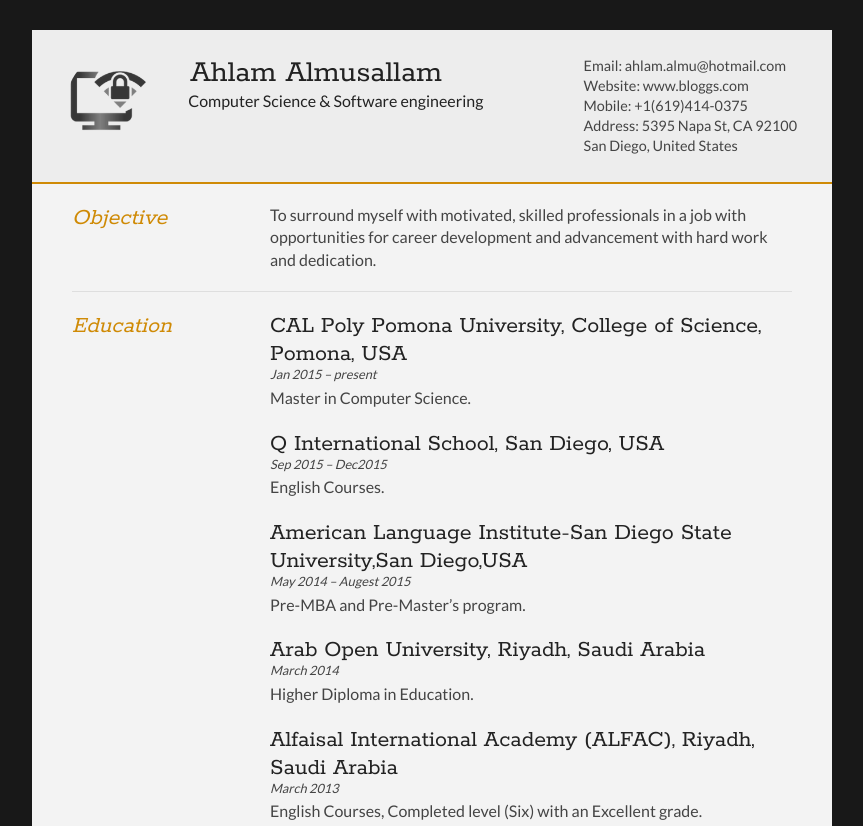
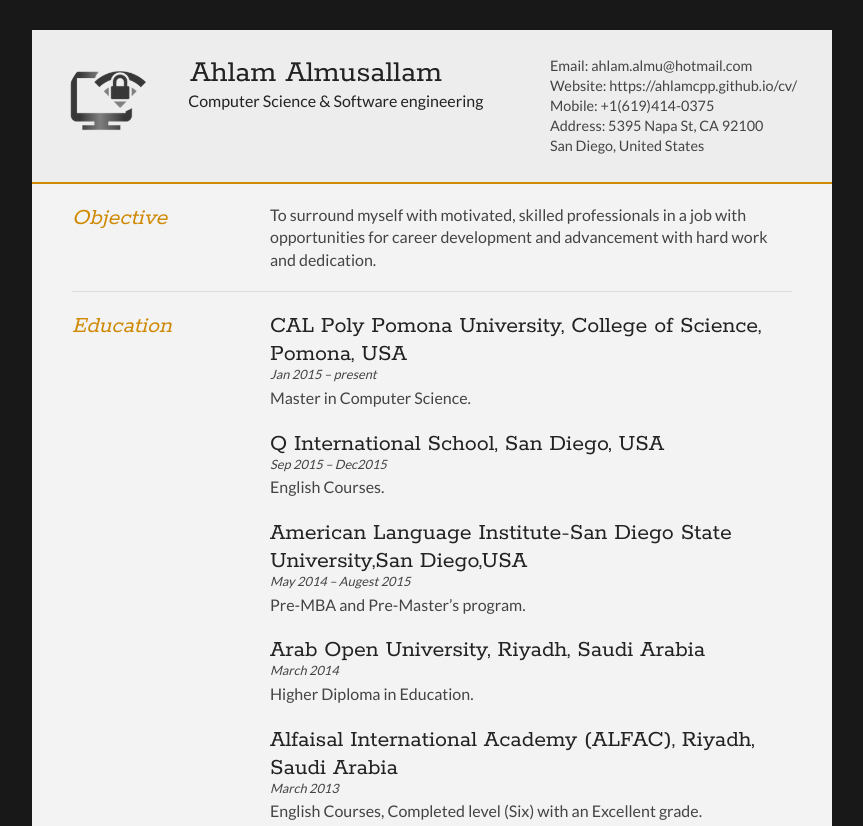
Before and after one commit to ahlamcpp/cv, a plain HTML site: page index.html in a window 1280 px wide. Shown: the top 826 px of the page, without its empty margins (208-1071 px from the left). Drawn offline with Linux system fonts and the light colour scheme.

Commit message:
info added

```diff
--- a/index.html
+++ b/index.html
@@ -29,7 +29,7 @@
 		<div id="contactDetails" class="quickFade delayFour">
 			<ul>
 				<li>Email: <a href="mailto:ahlam.almu@hotmail.com " target="_blank">ahlam.almu@hotmail.com </a></li>
-				<li>Website: <a href="http://www.bloggs.com">www.bloggs.com</a></li>
+				<li>Website: <a href="https://ahlamcpp.github.io/cv/">https://ahlamcpp.github.io/cv/</a></li>
 				<li>Mobile: +1(619)414-0375</li>
 				<li>Address: 5395 Napa St, CA 92100</li>
 				<li>San Diego, United States</li>
```
Also changed, not shown: 1 other file.
